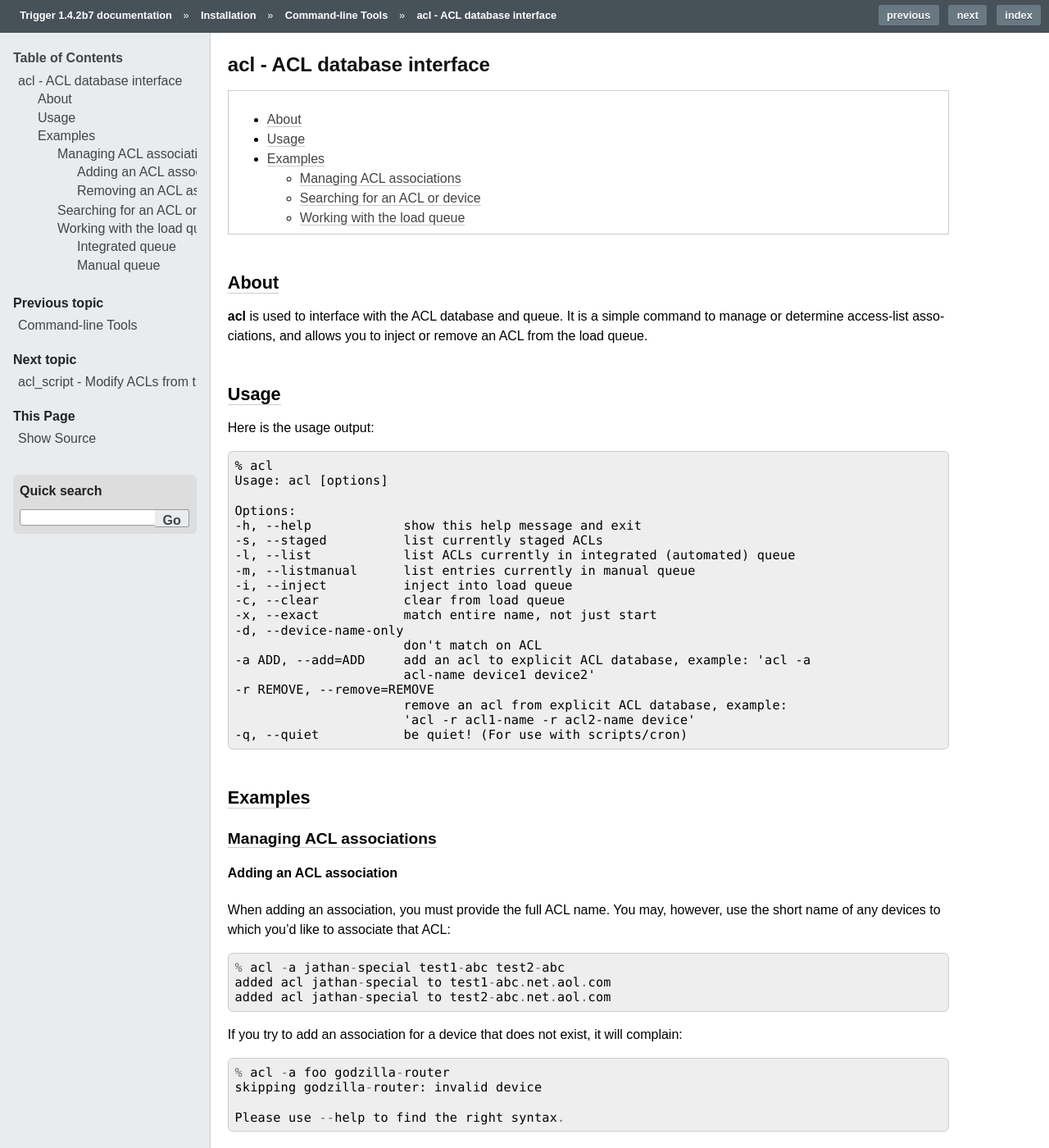
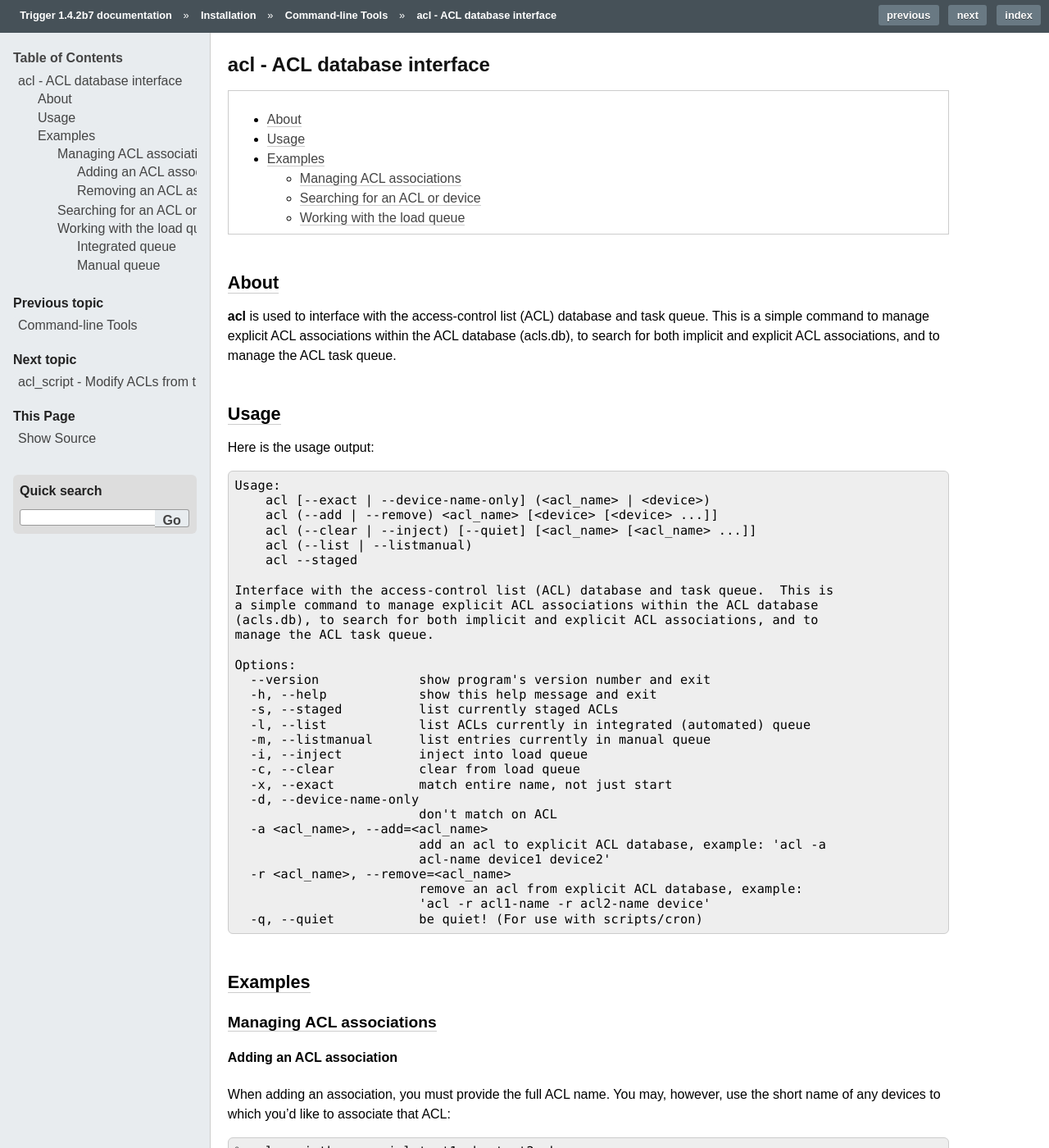
Before and after one commit to trigger/trigger, a Sphinx documentation site: the page built from docs/usage/scripts/acl.rst, in a window 1280 px wide and 1400 px high. Shown: the whole window at 82% size. Built offline with Sphinx 7.4.7, drawn with Linux system fonts in a browser that asks for light colours.

Commit message:
Improve --help text for bin/acl with usage and description

```diff
--- a/docs/usage/scripts/acl.rst
+++ b/docs/usage/scripts/acl.rst
@@ -9,34 +9,46 @@
 About
 =====
 
-**acl** is used to interface with the ACL database and queue. It is a simple
-command to manage or determine access-list associations, and allows you to
-inject or remove an ACL from the load queue.
+**acl** is used to interface with the access-control list (ACL) database and
+task queue. This is a simple command to manage explicit ACL associations within
+the ACL database (acls.db), to search for both implicit and explicit ACL
+associations, and to manage the ACL task queue.
 
 Usage
 =====
 
 Here is the usage output::
 
-    % acl
-    Usage: acl [options]
+    Usage:
+        acl [--exact | --device-name-only] (<acl_name> | <device>)
+        acl (--add | --remove) <acl_name> [<device> [<device> ...]]
+        acl (--clear | --inject) [--quiet] [<acl_name> [<acl_name> ...]]
+        acl (--list | --listmanual)
+        acl --staged
+
+    Interface with the access-control list (ACL) database and task queue.  This is
+    a simple command to manage explicit ACL associations within the ACL database
+    (acls.db), to search for both implicit and explicit ACL associations, and to
+    manage the ACL task queue.
 
     Options:
-    -h, --help            show this help message and exit
-    -s, --staged          list currently staged ACLs
-    -l, --list            list ACLs currently in integrated (automated) queue
-    -m, --listmanual      list entries currently in manual queue
-    -i, --inject          inject into load queue
-    -c, --clear           clear from load queue
-    -x, --exact           match entire name, not just start
-    -d, --device-name-only
-                          don't match on ACL
-    -a ADD, --add=ADD     add an acl to explicit ACL database, example: 'acl -a
-                          acl-name device1 device2'
-    -r REMOVE, --remove=REMOVE
-                          remove an acl from explicit ACL database, example:
-                          'acl -r acl1-name -r acl2-name device'
-    -q, --quiet           be quiet! (For use with scripts/cron)
+      --version             show program's version number and exit
+      -h, --help            show this help message and exit
+      -s, --staged          list currently staged ACLs
+      -l, --list            list ACLs currently in integrated (automated) queue
+      -m, --listmanual      list entries currently in manual queue
+      -i, --inject          inject into load queue
+      -c, --clear           clear from load queue
+      -x, --exact           match entire name, not just start
+      -d, --device-name-only
+                            don't match on ACL
+      -a <acl_name>, --add=<acl_name>
+                            add an acl to explicit ACL database, example: 'acl -a
+                            acl-name device1 device2'
+      -r <acl_name>, --remove=<acl_name>
+                            remove an acl from explicit ACL database, example:
+                            'acl -r acl1-name -r acl2-name device'
+      -q, --quiet           be quiet! (For use with scripts/cron)
 
 Examples
 ========
```
Also changed, not shown: 1 other file.
